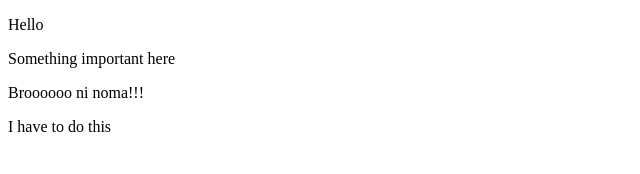
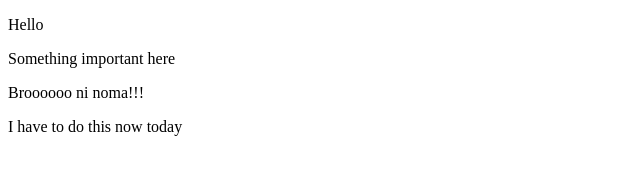
Before and after one commit to BryMmari2030/practice-, a plain HTML site: page Bry.html in a window 1280 px wide. Shown: the full height of the page, 0-640 px from the left. Drawn offline with Linux system fonts and the light colour scheme.

Commit message:
added all

```diff
--- a/Bry.html
+++ b/Bry.html
@@ -12,7 +12,12 @@
 <p>Broooooo ni noma!!!</p>
 
 <div>
-<p>I have to do this</p>
+<p>I have to do this now today</p>
+
+
+
+
+
 </div>
 </body>
 </html>
```
